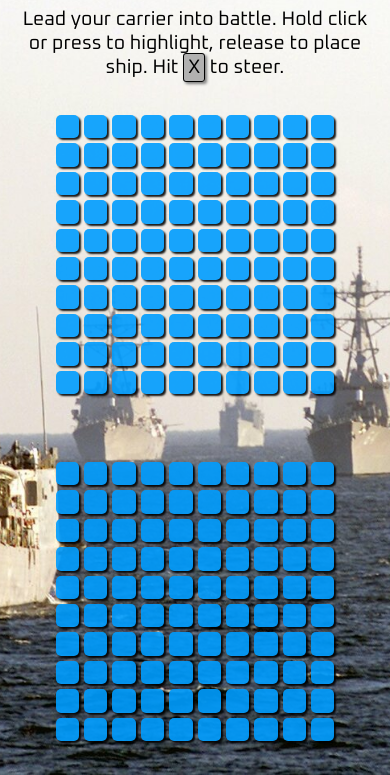
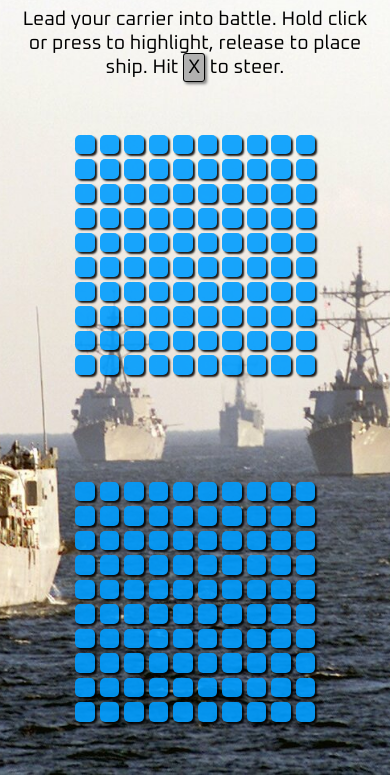
Before and after one commit to Pete-Fowler/battleship, a website built with webpack: page src/index.html in a window 390 px wide. Shown: the part 69-844 px from the top of the page. Built offline with nearby package versions, Linux system fonts and the light colour scheme.

Commit message:
Adjust mobile grid size

```diff
--- a/src/style.css
+++ b/src/style.css
@@ -130,11 +130,11 @@ body {
   }
 
   .board {
-    grid: repeat(10, 6vw) / repeat(10, 6vw);
+    grid: repeat(10, 5vw) / repeat(10, 5vw);
   }
 
   .square {
-    width: 6vw;
-    height: 6vw;
+    width: 5vw;
+    height: 5vw;
   }
 }
```
Also changed, not shown: dist/main.js.
